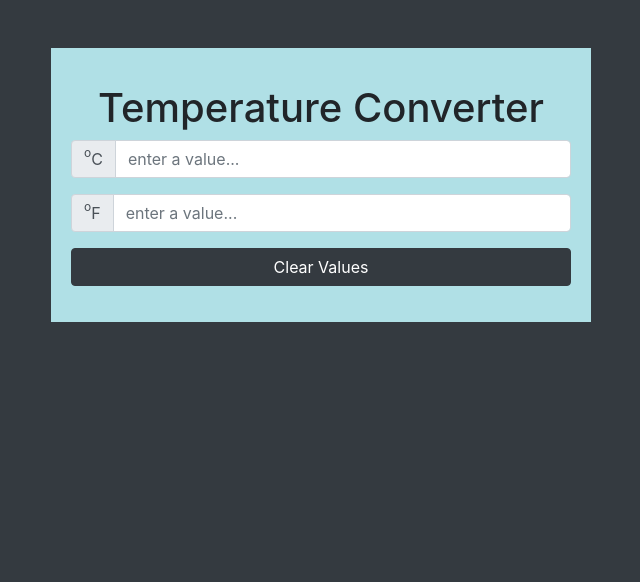
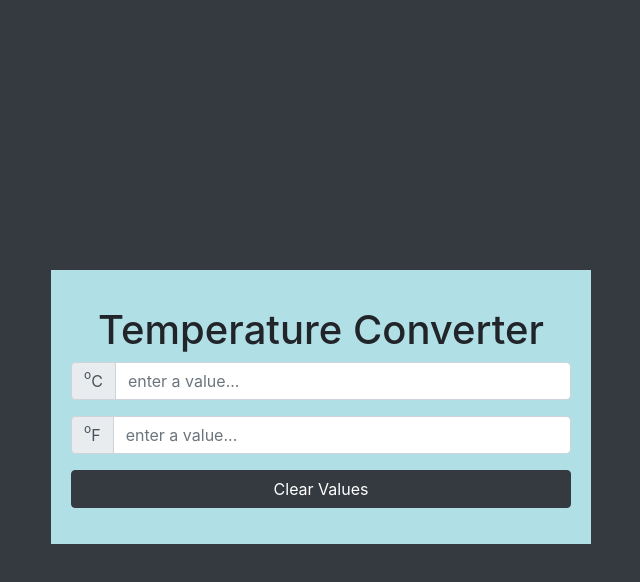
Before and after one commit to JamesChima/Temperature-Coverter-App, a plain HTML site: page index.html in a window 1280 px wide. Shown: the whole page, without its empty margins (319-959 px from the left). Drawn offline with nearby package versions, Linux system fonts and the light colour scheme.

Commit message:
adjusted the UI design

```diff
--- a/index.html
+++ b/index.html
@@ -9,6 +9,7 @@
   <style>
     .card-body{
       background-color: powderblue;
+      margin-top: 50%;
     }
   </style>
 
@@ -18,7 +19,7 @@
     <div class="container">
       <div class="row">
         <div class="col-md-6 mx-auto">
-          <div class=" card-body text-center mt-5">
+          <div class=" card-body text-center">
             <h1 class="heading display-5 pt-3">Temperature Converter</h1>
             <form  id="temperature-converter">
               <div class="form-group">
```
